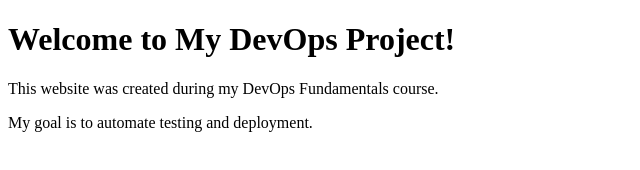
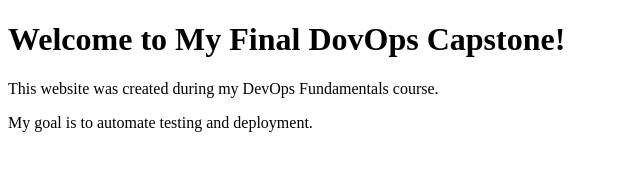
Before and after one commit to Dami102/devops-capstone, a plain HTML site: page index.html in a window 1280 px wide. Shown: the whole page, without its empty margins (0-640 px from the left). Drawn offline with Linux system fonts and the light colour scheme.

Commit message:
Update header text for final DevOps capstone

```diff
--- a/index.html
+++ b/index.html
@@ -4,7 +4,7 @@
 <title>My DevOps Capstone</title>
 </head>
 <body>
-<h1>Welcome to My DevOps Project!</h1>
+<h1>Welcome to My Final DovOps Capstone!</h1>
 <p>This website was created during my DevOps Fundamentals course.</p>
 <p>My goal is to automate testing and deployment.</p>
 </body>
```
